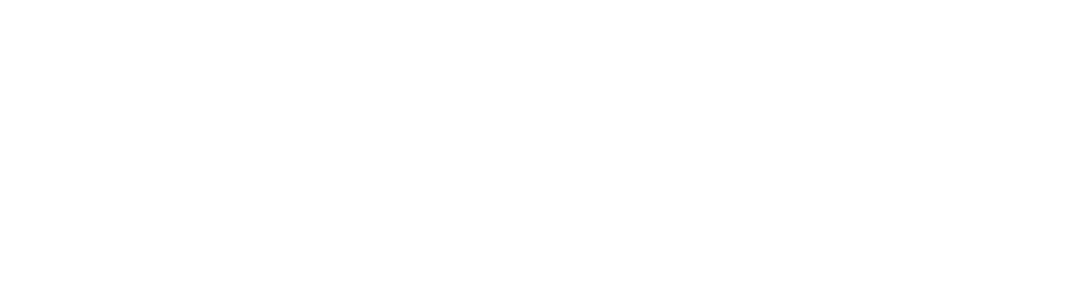
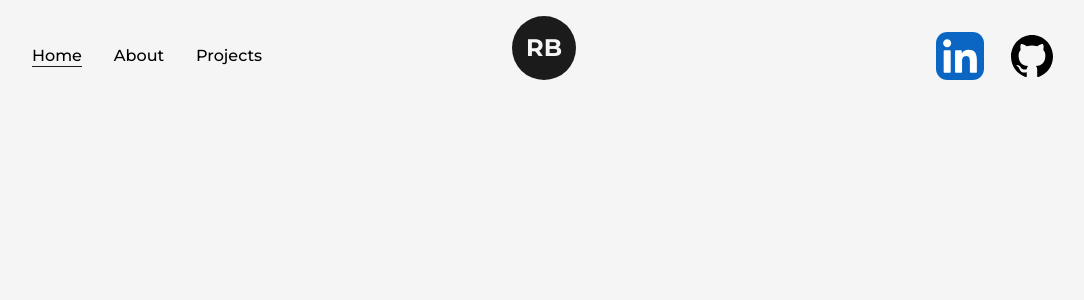
Before and after one commit to refikbakalim/portfolio, a Next.js app: page / in a window 1280 px wide. Shown: the top 300 px of the page, without its empty margins (96-1180 px from the left). Built offline with nearby package versions, Linux system fonts and the light colour scheme.

Commit message:
Initialize _app to create template for all pages

```diff
--- /dev/null
+++ b/src/pages/_app.tsx
@@ -0,0 +1,31 @@
+import "@/styles/globals.css";
+import { Montserrat } from "next/font/google";
+import Head from "next/head";
+import NavBar from "@/components/NavBar";
+import type { AppProps } from "next/app";
+
+const montserrat = Montserrat({
+	subsets: ["latin"],
+	variable: "--font-mont",
+});
+
+
+export default function App({ Component, pageProps }: AppProps) {
+	return (
+		<>
+			<Head>
+				<meta
+					name="viewport"
+					content="width=device-width, initial-scale=1"
+				/>
+				<link rel="icon" href="/favicon.ico" />
+			</Head>
+			<main
+				className={`${montserrat.variable} font-mont bg-light w-full min-h-screen text-black`}
+			>
+				<NavBar />
+				<Component {...pageProps} />
+			</main>
+		</>
+	);
+}
```
